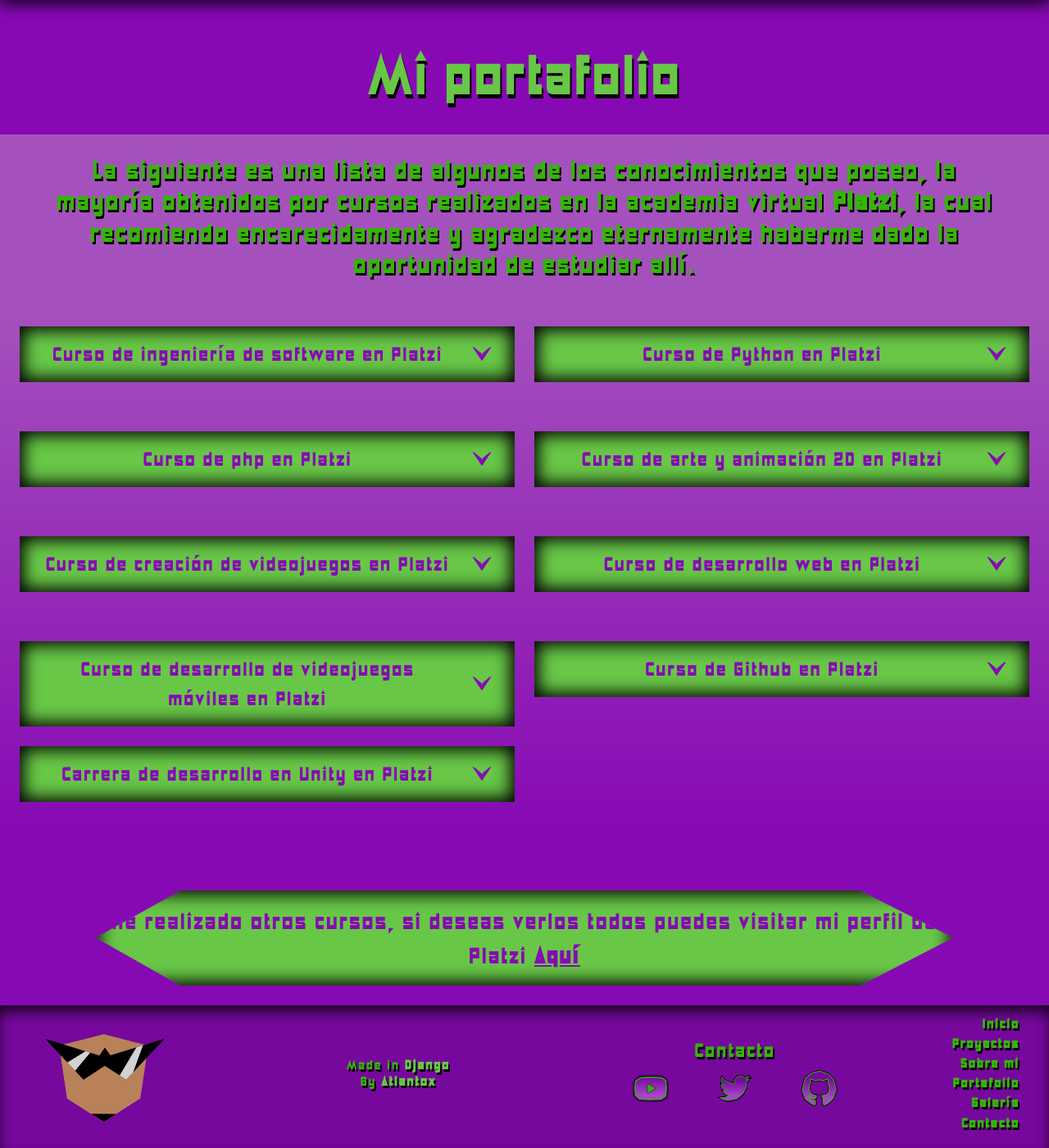
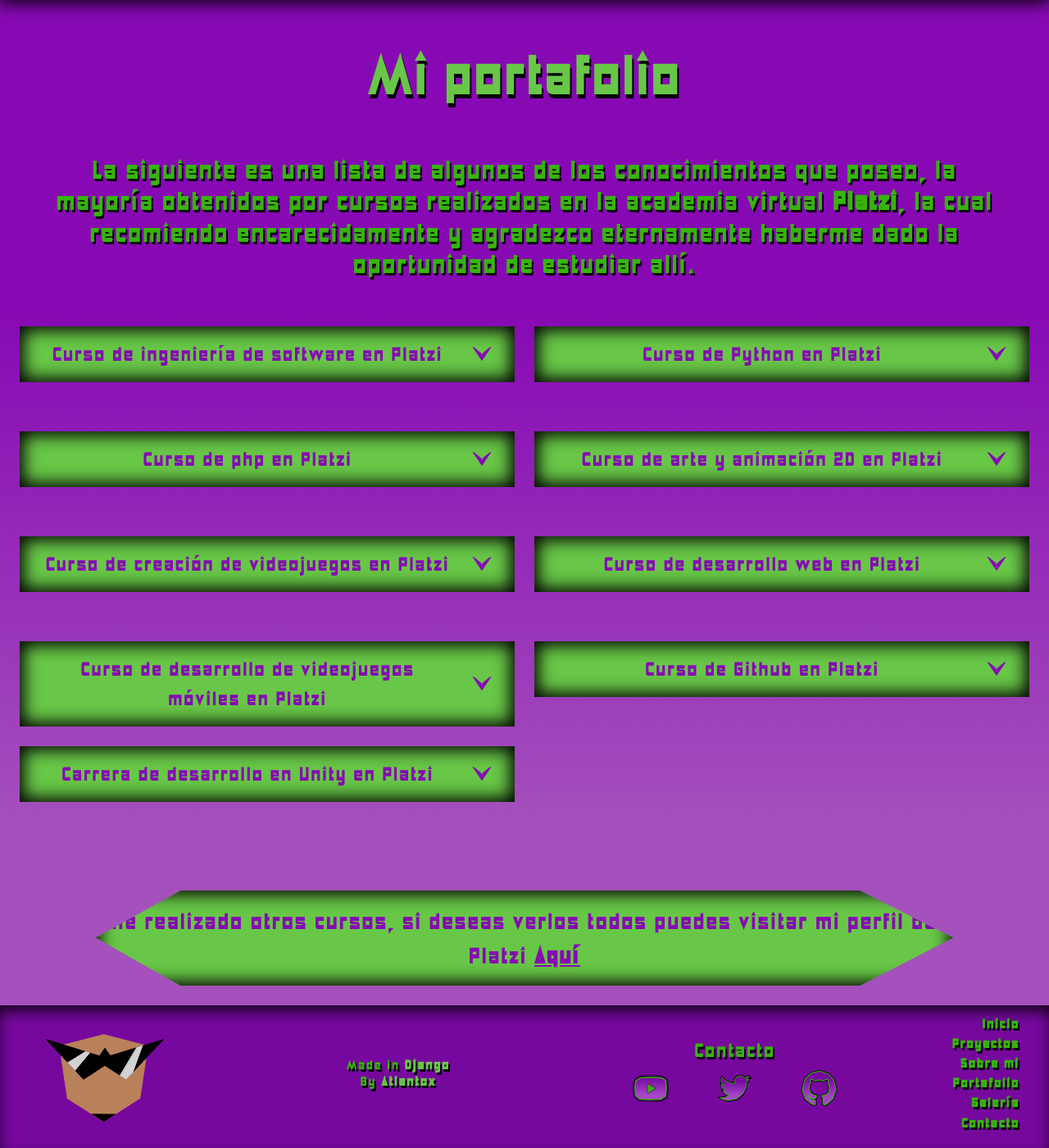
Before and after one commit to Atlantox/Atlantox-page, a Django app: page /briefcase/ in a window 1280 px wide. Shown: the part 135-1535 px from the top of the page at 82% size. Run offline with Django 3.2, Linux system fonts and the light colour scheme; data comes from the database, SQL or seed files in the repository; both versions use the stored data as it was after the commit; some libraries are stand-ins or nearby versions.

Commit message:
changing images and fixing birefcase bg

```diff
--- a/BriefcaseApp/templates/BriefcaseApp/briefcase.html
+++ b/BriefcaseApp/templates/BriefcaseApp/briefcase.html
@@ -4,7 +4,7 @@
 {% block subtitle %} Mi portafolio {% endblock %}
 
 {% block content %}
-    <div class="container-fluid text-secondary py-4 gradient-p-l-d">
+    <div class="container-fluid text-secondary py-4 gradient-p-d-l">
         <div class="row w-100 mb-5 justify-content-center p-0 m-0">
             <div class="col-12 justify-content-center p-0">
                 <p class="h2 text-center w-100 p-0 px-5 mx-0">
```
Also changed, not shown: atlantox.sqlite3, media/projects/campanella.png (deleted), media/projects/game_logo.png (deleted), media/projects/image-secret-comunication.webp (deleted), media/projects/rdba-logo.png (deleted), media/projects/rdba-logo_B4vqzVy.png (deleted), media/projects/rdba.png (added), requirements.txt (line endings or trailing spaces).
